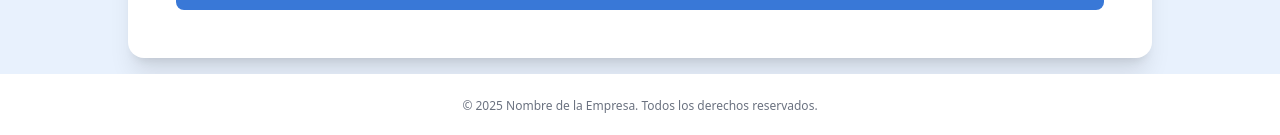
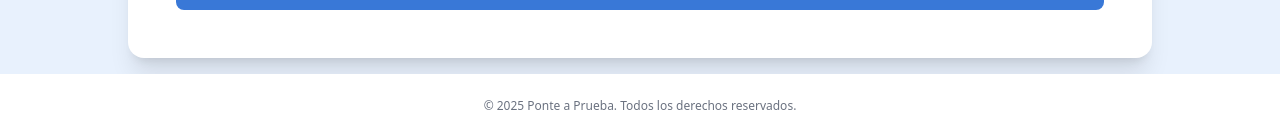
Before and after one commit to andrees-code/tfgDaw, a Vue app in the folder Ponte_a_prueba/: page / in a window 1280 px wide. Shown: the part 777-912 px from the top of the page. Built offline with nearby package versions, Linux system fonts and the light colour scheme; a web font is replaced by a local one.

Commit message:
Footer modificado a componente

```diff
--- /dev/null
+++ b/Ponte_a_prueba/src/components/FooterComponent.vue
@@ -0,0 +1,13 @@
+<template>
+  <footer class="py-6 text-center text-gray-500 text-xs bg-white">
+      © 2025 Ponte a Prueba. Todos los derechos reservados.
+    </footer>
+</template>
+
+<script setup>
+
+</script>
+
+<style>
+
+</style>
--- a/Ponte_a_prueba/src/views/ContactoView.vue
+++ b/Ponte_a_prueba/src/views/ContactoView.vue
@@ -75,9 +75,7 @@
       </div>
     </main>
 
-    <footer class="py-6 text-center text-gray-500 text-xs bg-white">
-      © 2025 Nombre de la Empresa. Todos los derechos reservados.
-    </footer>
+    <Footer />
   </div>
 </template>
 
@@ -85,6 +83,8 @@
 import { ref } from "vue"
 import emailjs from "emailjs-com"
 import Header from "@/components/HeaderCompleto.vue"
+import Footer from '@/components/FooterComponent.vue'
+
 
 const loading = ref(false)
 const error = ref(null)
--- a/Ponte_a_prueba/src/views/HomeView.vue
+++ b/Ponte_a_prueba/src/views/HomeView.vue
@@ -91,10 +91,7 @@
         <p v-if="error" class="text-red-500 mt-4 text-center">{{ error }}</p>
       </div>
     </main>
-
-    <footer class="py-6 text-center text-gray-500 text-xs bg-white">
-      © 2025 Nombre de la Empresa. Todos los derechos reservados.
-    </footer>
+    <Footer/>
   </div>
 </template>
 
@@ -103,6 +100,7 @@ import Header from '@/components/HeaderCompleto.vue'
 import { ref, onMounted } from "vue"
 import { sendChat } from "@/services/ollamaService"
 import * as pdfjsLib from "pdfjs-dist"
+import Footer from '@/components/FooterComponent.vue'
 
 
 onMounted(() => {
--- a/Ponte_a_prueba/src/views/LoginRegister.vue
+++ b/Ponte_a_prueba/src/views/LoginRegister.vue
@@ -125,9 +125,7 @@
       </div>
     </main>
 
-    <footer class="py-6 text-center text-gray-500 text-xs bg-white">
-      © 2025 Nombre de la Empresa. Todos los derechos reservados.
-    </footer>
+    <Footer/>
   </div>
 </template>
 
@@ -137,6 +135,8 @@ import { useRouter } from "vue-router"
 import Header from "@/components/HeaderCompleto.vue"
 import { loginUser, registerUser } from "@/services/userService"
 import { userStore } from "@/stores/userStores"
+import Footer from '@/components/FooterComponent.vue'
+
 
 const router = useRouter()
 
--- a/Ponte_a_prueba/src/views/PerfilView.vue
+++ b/Ponte_a_prueba/src/views/PerfilView.vue
@@ -108,9 +108,7 @@
       </div>
     </main>
 
-    <footer class="py-6 text-center text-gray-500 text-xs bg-white">
-      © 2025 Nombre de la Empresa. Todos los derechos reservados.
-    </footer>
+    <Footer/>
   </div>
 </template>
 
@@ -119,6 +117,8 @@ import Header from '@/components/HeaderCompleto.vue'
 import { ref, onMounted } from 'vue'
 import axios from 'axios'
 import { userStore } from '@/stores/userStores'
+import Footer from '@/components/FooterComponent.vue'
+
 
 const fotoPlaceholder = '/img/perro.jpg' // imagen por defecto
 const previewFoto = ref(null)
```
